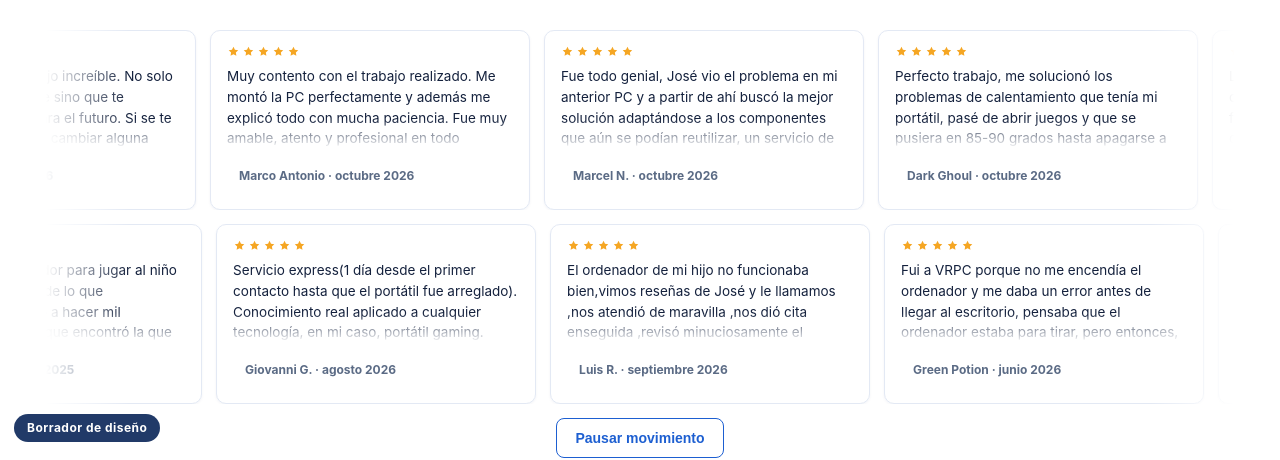
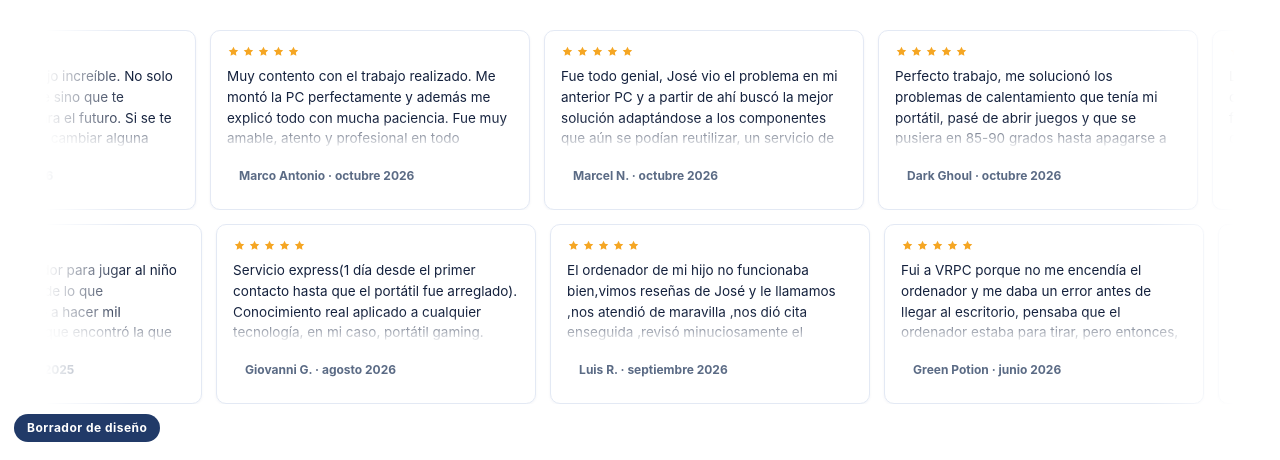
Before and after one commit to bengmz9-hub/VENTAREPARACIONPC, a plain HTML site: page opiniones.html in a window 1280 px wide. Shown: the part 344-804 px from the top of the page. Drawn offline with Linux system fonts and the light colour scheme.

Commit message:
fix(web): marquee de reseñas siempre en movimiento y sin botón
- Quita el botón Pausar / Ver en movimiento y la comprobación de
  prefers-reduced-motion: las dos filas arrancan solas, en sentidos
  contrarios, con reseñas distintas en cada una.
- El hueco reservado contra el salto de diseño pasa a depender solo de
  que haya JavaScript.

Co-Authored-By: Claude Sonnet 5.5 <noreply@anthropic.com>

```diff
--- a/assets/css/style.css
+++ b/assets/css/style.css
@@ -312,16 +312,12 @@ mark.pend{background:#fff1a8;color:#5c4400;padding:1px 6px;border-radius:5px;fon
 .rv-row{overflow:hidden}
 .rv-track{display:flex;width:max-content;animation:rv-scroll var(--d,60s) linear infinite}
 .rv-rev .rv-track{animation-direction:reverse}
-.rv-marquee.rv-paused .rv-track{animation-play-state:paused}
-.rv-ctl{display:flex;margin:14px auto 0}
 /* Evita el salto de diseño (CLS): antes de que el JS monte el marquee se reserva su misma altura (2 filas de 180px + hueco). Solo con JS y sin preferencia de menos movimiento. */
-@media(prefers-reduced-motion:no-preference) and (scripting:enabled){.rv-marquee:not(.is-live){height:374px;overflow:hidden}}
+@media(scripting:enabled){.rv-marquee:not(.is-live){height:374px;overflow:hidden}}
 .rv-track .rv-set{display:flex;gap:14px;padding-right:14px}
 .rv-track .rv-card{flex:none;width:320px;height:180px;box-sizing:border-box}
 @keyframes rv-scroll{from{transform:translateX(0)}to{transform:translateX(-50%)}}
-@media(max-width:960px){.rv-track .rv-card{width:280px}}
-@media(prefers-reduced-motion:reduce){.rv-marquee:not(.rv-force) .rv-track{animation:none}}
-.rv-page{padding-top:28px}
+@media(max-width:960px){.rv-track .rv-card{width:280px}}.rv-page{padding-top:28px}
 @media(max-width:960px){.rv{padding:48px 0 36px}.rv-grid{grid-template-columns:1fr;grid-auto-rows:auto}.rv-score{font-size:44px}}
 
 /* ---------- 7. Barra flotante inferior (solo móvil, como en verstats): flecha ↑, Llamar y Pedir cita ---------- */
--- a/assets/js/main.js
+++ b/assets/js/main.js
@@ -109,7 +109,7 @@
 })();
 
 // Reseñas: la cuadrícula estática se convierte en dos filas en movimiento (la 2.ª, en sentido contrario y con reseñas distintas a la 1.ª).
-// Si el sistema pide menos movimiento, se deja la cuadrícula y un botón permite verlas en movimiento; si no, arrancan solas y el botón las pausa.
+// Arrancan siempre solas, sin botones ni paneles. Sin JavaScript queda la cuadrícula estática.
 // El HTML conserva cada reseña una sola vez; las únicas copias que se crean aquí son las del bucle de cada fila, con aria-hidden.
 (function () {
   var m = document.querySelector('[data-marquee]');
@@ -117,7 +117,6 @@
   var grid = m.querySelector('.rv-grid');
   var cards = grid ? [].slice.call(grid.children) : [];
   if (cards.length < 3) return;
-  var reducido = !!(window.matchMedia && window.matchMedia('(prefers-reduced-motion: reduce)').matches);
   var el = function (c, a) { var d = document.createElement('div'); d.className = c; if (a) for (var k in a) d.setAttribute(k, a[k]); return d; };
   var fila = function (lista, rev, dur, ocultaTodo) {
     var r = el('rv-row' + (rev ? ' rv-rev' : '')), t = el('rv-track');
@@ -131,22 +130,9 @@
   };
   // Cada fila lleva reseñas distintas: la mitad de arriba y la mitad de abajo (nunca se repite una entre filas).
   var n = Math.ceil(cards.length / 2), arriba = cards.slice(0, n), abajo = cards.slice(n);
-  var vivo = false;
-  var montar = function () {
-    m.classList.add('is-live'); m.classList.remove('rv-paused'); vivo = true;
-    m.replaceChildren(fila(arriba, false, arriba.length * 11 + 's', false), fila(abajo, true, abajo.length * 11 + 's', false));
-    window.dispatchEvent(new Event('rv-montado'));
-  };
-  var btn = document.createElement('button');
-  btn.type = 'button'; btn.className = 'btn ghost rv-ctl';
-  var texto = function () { btn.textContent = !vivo ? 'Ver en movimiento' : (m.classList.contains('rv-paused') ? 'Reanudar movimiento' : 'Pausar movimiento'); };
-  btn.addEventListener('click', function () {
-    if (!vivo) { m.classList.add('rv-force'); montar(); } else m.classList.toggle('rv-paused');
-    texto();
-  });
-  m.parentNode.insertBefore(btn, m.nextSibling);
-  if (!reducido) montar();
-  texto();
+  m.classList.add('is-live');
+  m.replaceChildren(fila(arriba, false, arriba.length * 11 + 's', false), fila(abajo, true, abajo.length * 11 + 's', false));
+  window.dispatchEvent(new Event('rv-montado'));
 })();
 
 // Reseñas: las tarjetas tienen altura limitada; si el texto no cabe, se difumina por abajo (clase is-cut). El texto completo sigue en el HTML.
```
